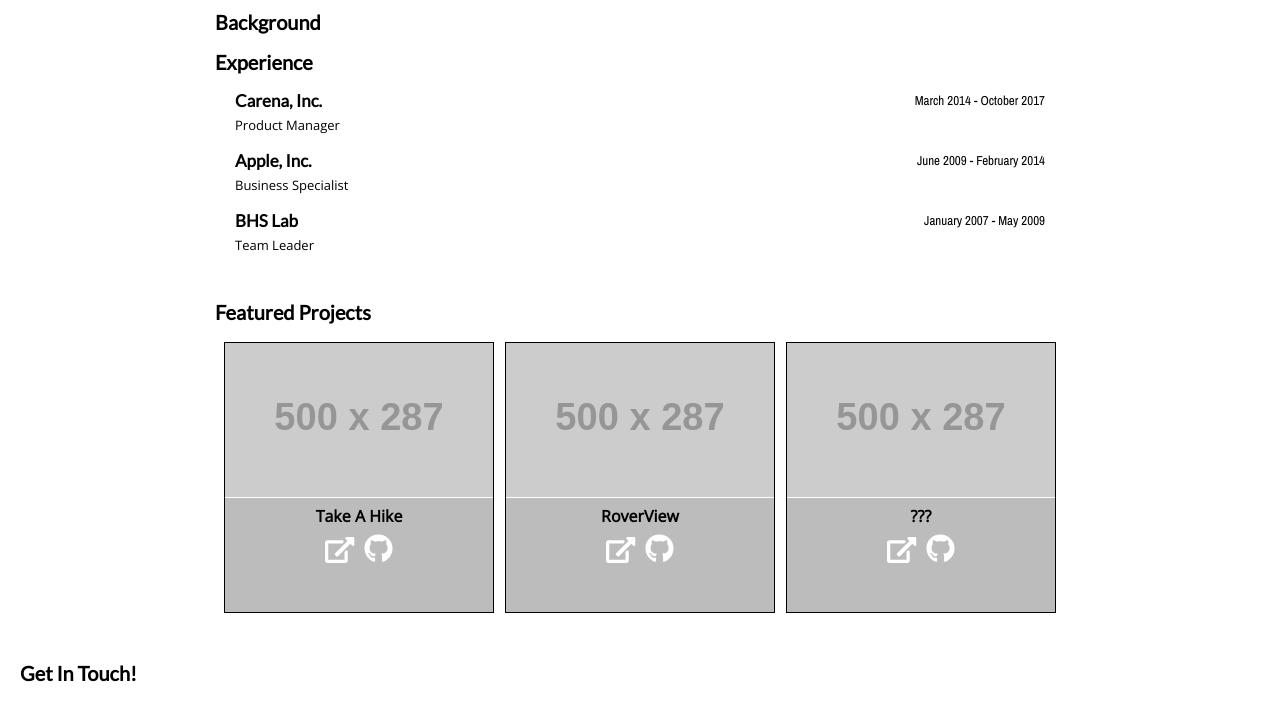
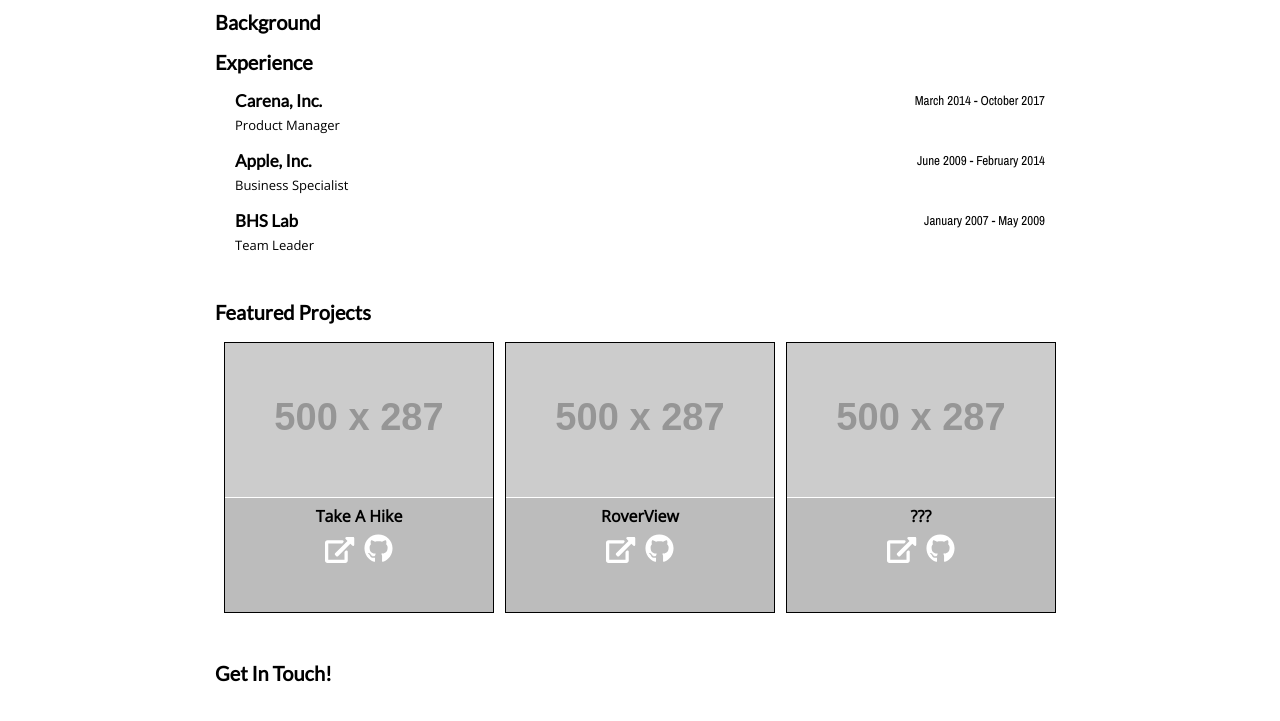
Before and after one commit to melaniebcohen/portfolio-site, a website: page public/index.html in a window 1280 px wide. Shown: the part 503-1224 px from the top of the page. Drawn offline with nearby package versions, Linux system fonts and the light colour scheme; placeholder pictures from the web are drawn by us; a web font is replaced by a local one.

Commit message:
minor styling updates

```diff
--- a/public/styles/layout/layout.css
+++ b/public/styles/layout/layout.css
@@ -27,7 +27,7 @@ header div:last-child {
   width: 100%
 }
 .fa-bars {
-  padding: 15px 0px 0 0;
+  padding: 15px 12px 0 0;
   font-size: 25px;
   color: #000000;
 }
--- a/public/styles/modules/contact.css
+++ b/public/styles/modules/contact.css
@@ -2,3 +2,12 @@
   padding: 0 20px;
   margin-bottom: 20px;
 }
+@media screen and (min-width: 500px) {
+}
+
+@media screen and (min-width: 700px) {
+  #contact {
+    max-width: 850px;
+    margin: 0 auto;
+  }
+}
```
